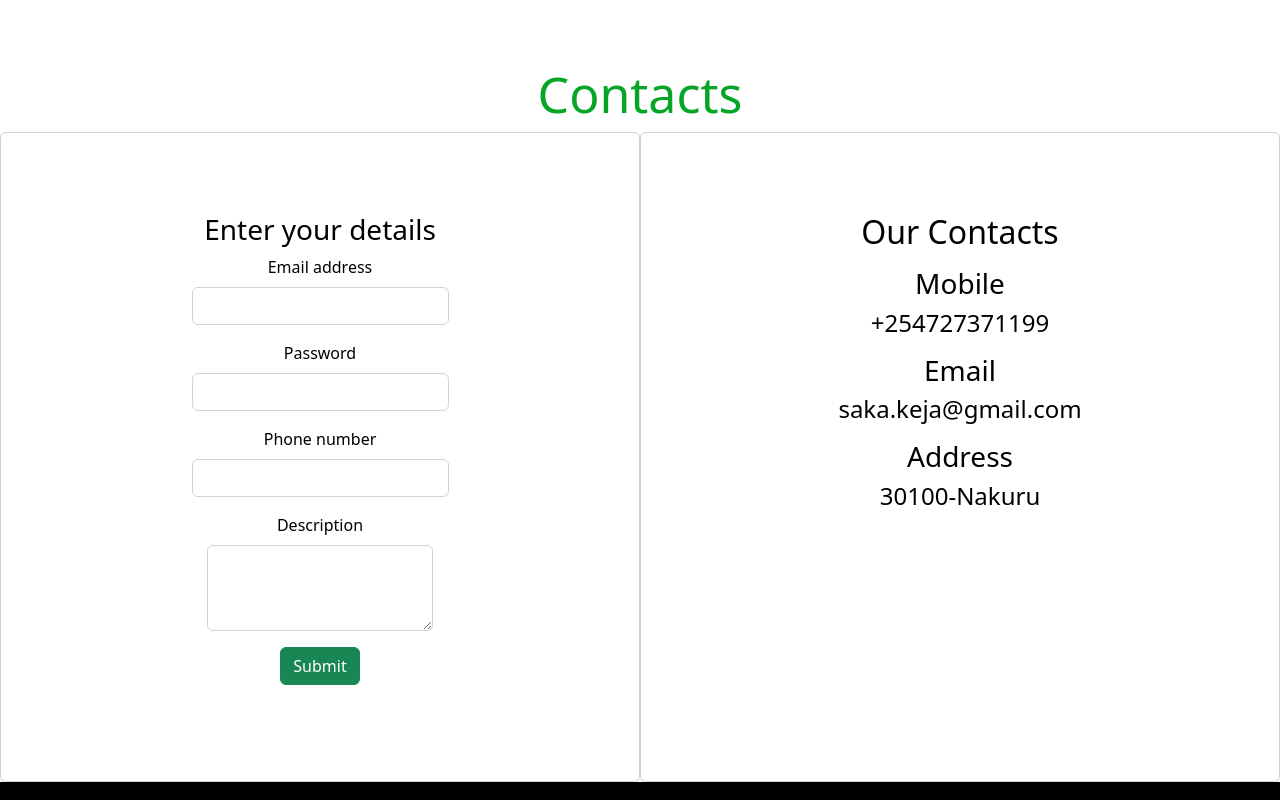
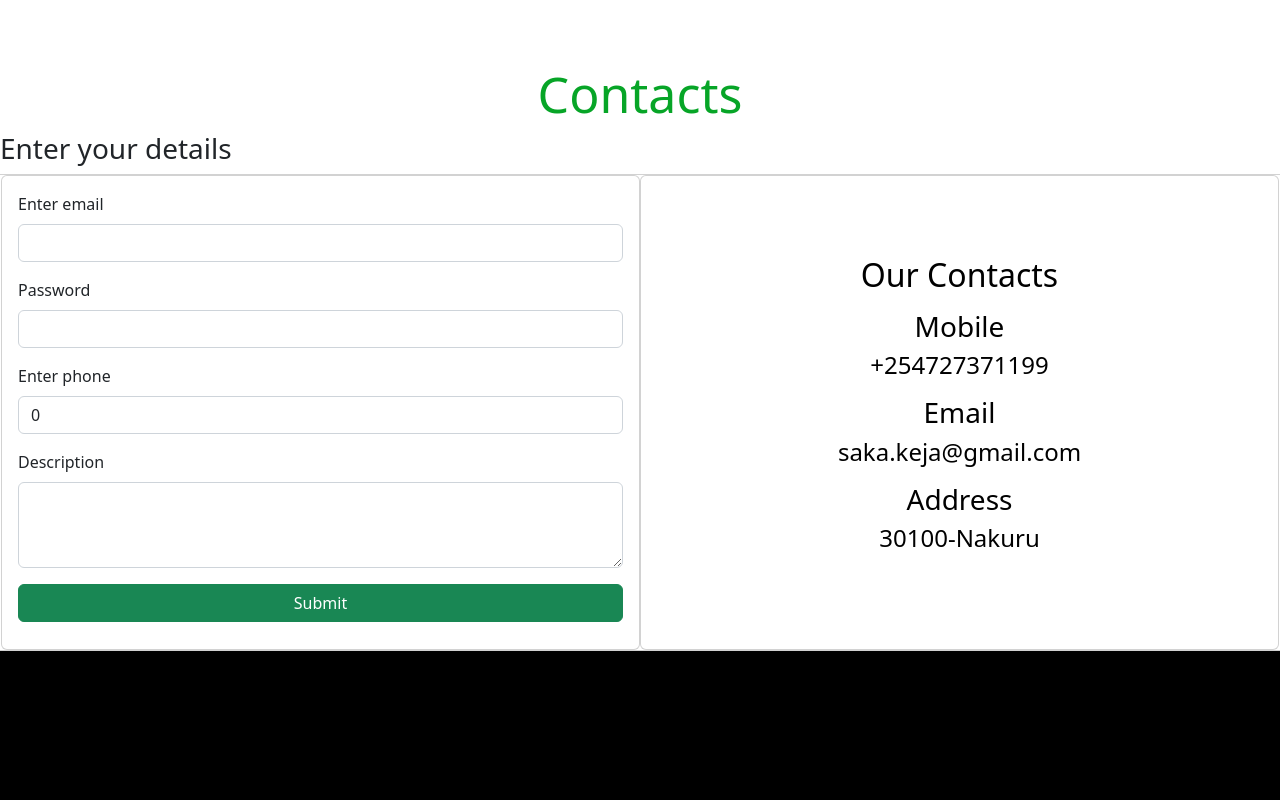
Before and after one commit to Rawllings/saka_keja, a React (Create React App) app in the folder saka-keja/: page / in a window 1280 px wide. Shown: the part 3500-4300 px from the top of the page. Built offline with nearby package versions, Linux system fonts and the light colour scheme; data requests are answered from the project's data file.

Commit message:
Done clients detais POST request to the database

```diff
--- a/saka-keja/db.json
+++ b/saka-keja/db.json
@@ -156,11 +156,11 @@
   ],
   "clients": [
     {
-"email":"rrkip@gmail.com",
-"password":"123456789",
-"phone":"08000000000",
-"description":"spacious house"
-
+      "email": "kkk@gmail.com",
+      "password": "43532412",
+      "phone": "4524240",
+      "description": "gfhfsgaf",
+      "id": 1
     }
   ]
 }
--- a/saka-keja/src/components/Body/Contact.jsx
+++ b/saka-keja/src/components/Body/Contact.jsx
@@ -7,62 +7,80 @@ function Contact() {
   const [phone, setPhone] = useState(0);
   const [description, setDescription] = useState("");
 
-  function handleSubmit(e) {
+  function handleAdd(e) {
     e.preventDefault();
-    setClients(...clients, { email, password, phone, description });
+    setClients([...clients, { email, password, phone, description }]);
+    setEmail("");
+    setPassword("");
+    setPhone(0);
+    setDescription("");
+
+    fetch("http://localhost:8001/clients", {
+      method: "POST",
+      headers: {
+        "Content-Type": "application/json",
+      },
+      body: JSON.stringify({
+        email,
+        password,
+        phone,
+        description,
+      }),
+    })
+      .then((res) => res.json())
+      .then((data) => console.log(data));
   }
 
   return (
     <section className="row">
       <h1 className="contacthead">Contacts</h1>
-      <div className=" maincontact ">
-        <form className=" card contact col-sm-6 ">
-          <h3>Enter your details</h3>
-          <div className="mb-3">
-            <label for="exampleFormControlInput1" className="form-label">
-              Email address
-            </label>
+      <h3>Enter your details</h3>
+      <div className=" maincontact card px-1000">
+        <form class="card-body card" onSubmit={handleAdd}>
+          <div class="mb-3">
+            <label class="form-label">Enter email</label>
             <input
-              type="email"
-              className="form-control"
+              value={email}
+              onChange={(e) => setEmail(e.target.value)}
+              type="text"
+              class="form-control"
               id="exampleFormControlInput1"
             />
           </div>
-          <div className="mb-3">
-            <label for="exampleFormControlInput1" className="form-label">
-              Password
-            </label>
+          <div class="mb-3">
+            <label class="form-label">Password</label>
             <input
-              type="password"
-              className="form-control"
+              value={password}
+              onChange={(e) => setPassword(e.target.value)}
+              type="text"
+              class="form-control"
               id="exampleFormControlInput1"
             />
           </div>
-          <div className="mb-3">
-            <label for="exampleFormControlInput1" className="form-label">
-              Phone number
-            </label>
+          <div class="mb-3">
+            <label class="form-label">Enter phone</label>
             <input
-              type="number"
-              className="form-control"
+              value={phone}
+              onChange={(e) => setPhone(e.target.value)}
+              type="text"
+              class="form-control"
               id="exampleFormControlInput1"
             />
           </div>
-          <div className="mb-3">
-            <label for="exampleFormControlTextarea1" className="form-label">
+
+          <div class="mb-3">
+            <label for="exampleFormControlTextarea1" class="form-label">
               Description
             </label>
             <textarea
-              className="form-control"
+              value={description}
+              onChange={(e) => setDescription(e.target.value)}
+              class="form-control"
               id="exampleFormControlTextarea1"
               rows="3"
             ></textarea>
           </div>
-          <div className="mb-3">
-            <button type="submit" className="btn btn-success">
-              Submit
-            </button>
-          </div>
+          <input type="submit" class="btn btn-success" value="Submit" />
         </form>
 
         {/* our contacts  */}
```
